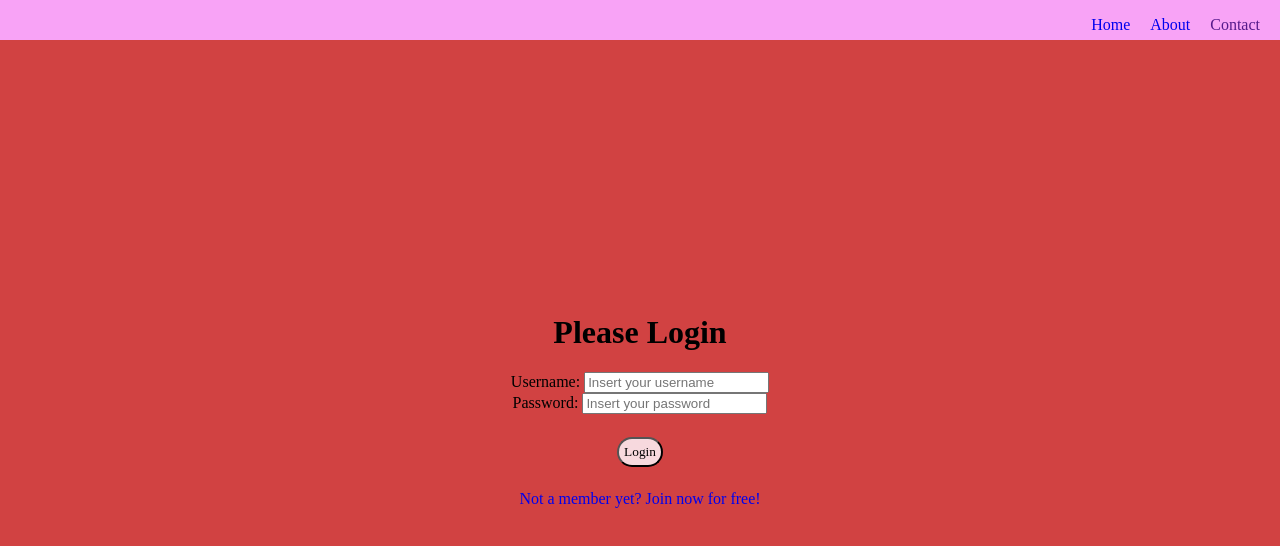
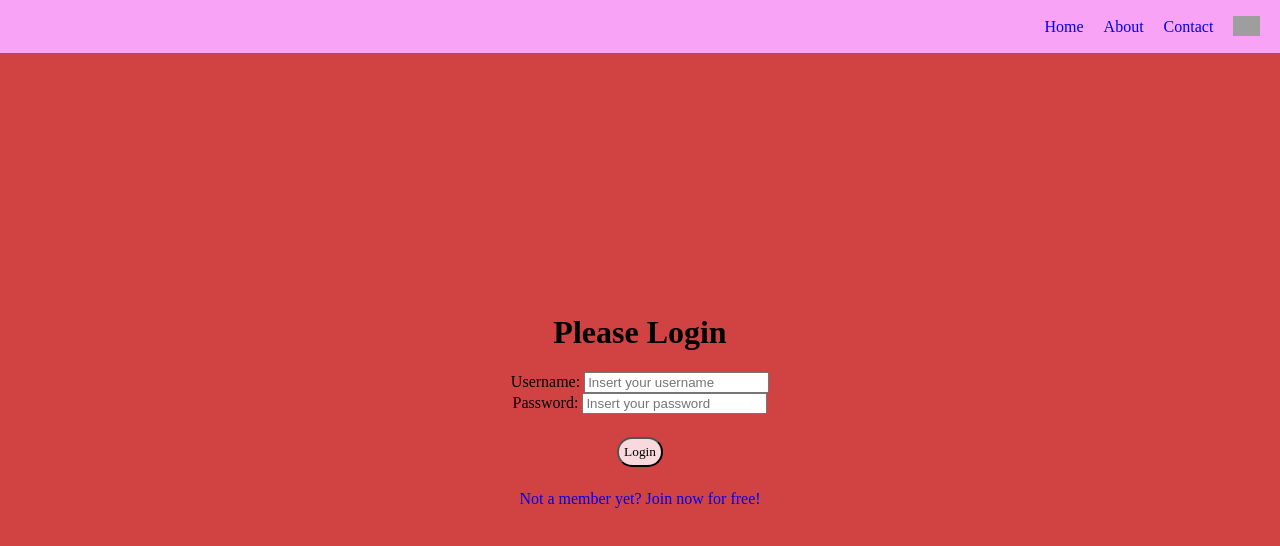
Before and after one commit to jnmasterjn/IB-Bio-Quiz-App, a React (Vite) app in the folder client/react-frontend/: page /signin in a window 1280 px wide. Shown: the top 546 px of the page. Built offline with nearby package versions, Linux system fonts and the light colour scheme; grey boxes are pictures that could not be loaded.

Commit message:
css nav bar add pfp

```diff
--- a/client/react-frontend/src/assets/component/Nav.jsx
+++ b/client/react-frontend/src/assets/component/Nav.jsx
@@ -4,12 +4,14 @@ function NavBar(){
 return(
     <>
         <nav>
-            <ul>
-                <li><a href="/Home">Home</a></li>
-                <li><a href="/Leaderboard">About</a></li>
-                <li><a href="">Contact</a></li>
-
-            </ul>
+            <div>
+                <ul>
+                    <li><a href="/Home">Home</a></li>
+                    <li><a href="/About">About</a></li>
+                    <li><a href="/Contact">Contact</a></li>
+                    <li> <img src="https://cdn-icons-png.flaticon.com/512/1144/1144760.png" alt="" /></li>
+                </ul>
+            </div>
         </nav>
     </>
 )
--- a/client/react-frontend/src/assets/css/main.css
+++ b/client/react-frontend/src/assets/css/main.css
@@ -32,22 +32,32 @@ nav{
     top:0;
     left:0;
     width: 100vw;
-    height:5vh;
+    height:fit-content;
 }
 
-nav ul {
-    list-style-type: none;
+nav div{
     float: right;
     margin-right: 10px;
+    padding: 0;
 }
 
-nav ul li {
+nav div ul{
+    list-style-type: none;
+}
+
+nav div ul li {
     display: inline-block;
-    margin-left:10px;
-    margin-right: 10px;
-
+    margin: 0 10px;
+    vertical-align: middle;
 }
 
 a{
     text-decoration: none;
 }
+
+img{
+    height:2.5vh;
+    display: inline-block;
+    vertical-align: middle;
+    margin-bottom: 1px;
+}
--- a/client/react-frontend/src/assets/pages/About.jsx
+++ b/client/react-frontend/src/assets/pages/About.jsx
@@ -0,0 +1,8 @@
+
+function About(){
+    return(
+        <p>hello</p>
+    )
+}
+
+export default About
--- /dev/null
+++ b/client/react-frontend/src/assets/pages/Contact.jsx
@@ -0,0 +1,8 @@
+
+function Contact(){
+    return(
+        <p>Contact Janice</p>
+    )
+}
+
+export default Contact
```
Also changed, not shown: client/react-frontend/src/main.jsx (+17 -3 lines).
